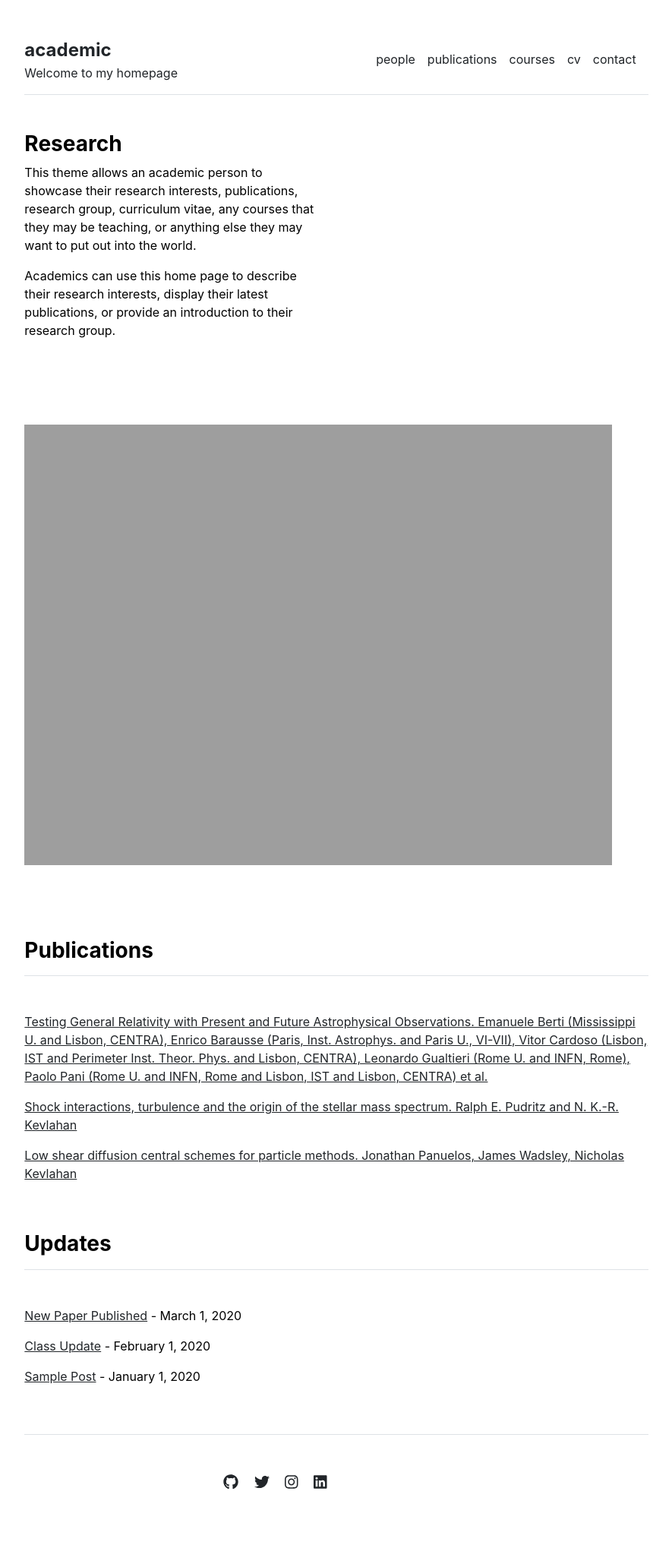
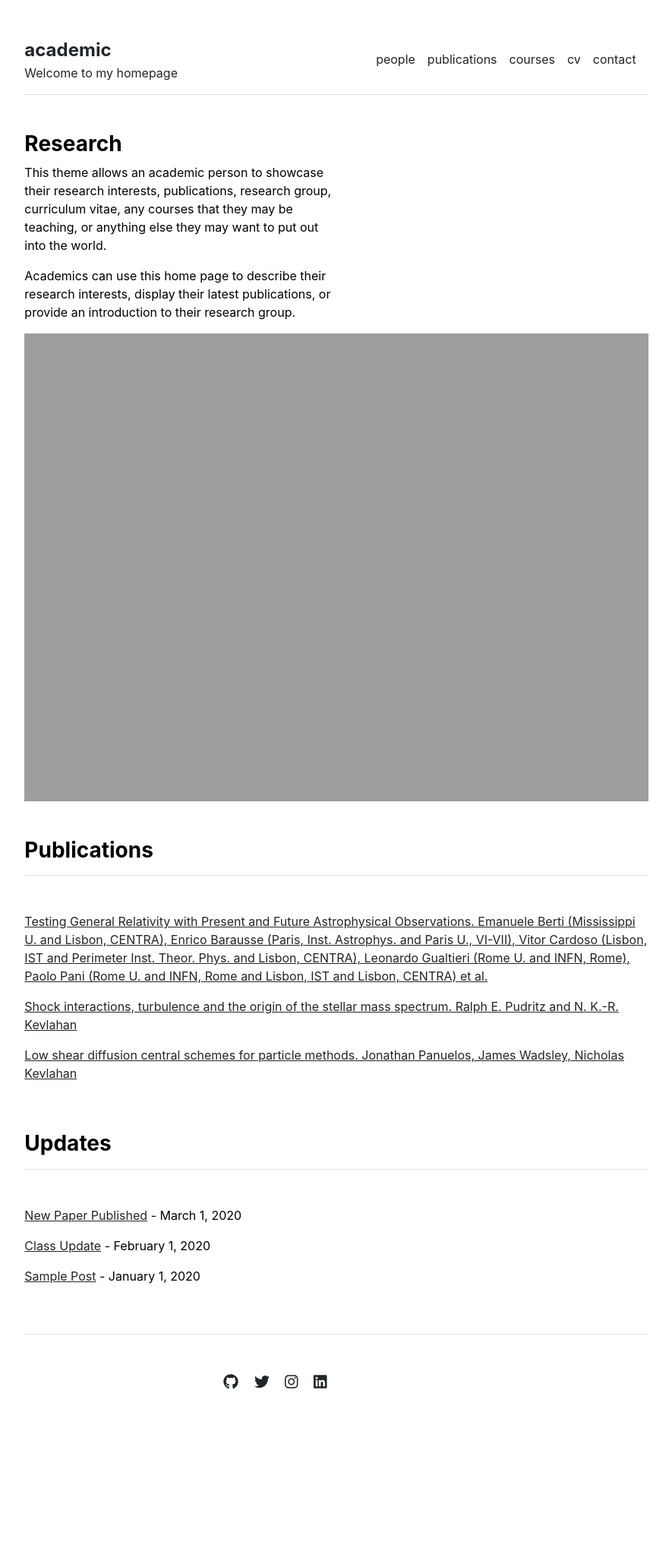
Before and after one commit to akakpokonou/akakpokonou.github.io, a Jekyll site: the page built from index.md, in a window 1280 px wide. Shown: the whole page at 76% size, without its empty margins (197-1082 px from the left). Built offline with Jekyll 4.4.1, drawn with Linux system fonts in a browser that asks for light colours; after the commit the page ends 1931 px from its top, so only the background shows below that.

Commit message:
Update home.html

```diff
--- a/_layouts/home.html
+++ b/_layouts/home.html
@@ -2,7 +2,7 @@
 layout: default
 ---
 
-<div class="row g-5 mb-5">
+<div class="col g-5 mb-5">
   <div class="col-md-6">
     <h3 class="fw-bold">Research</h3>
     {{ content }}
```
